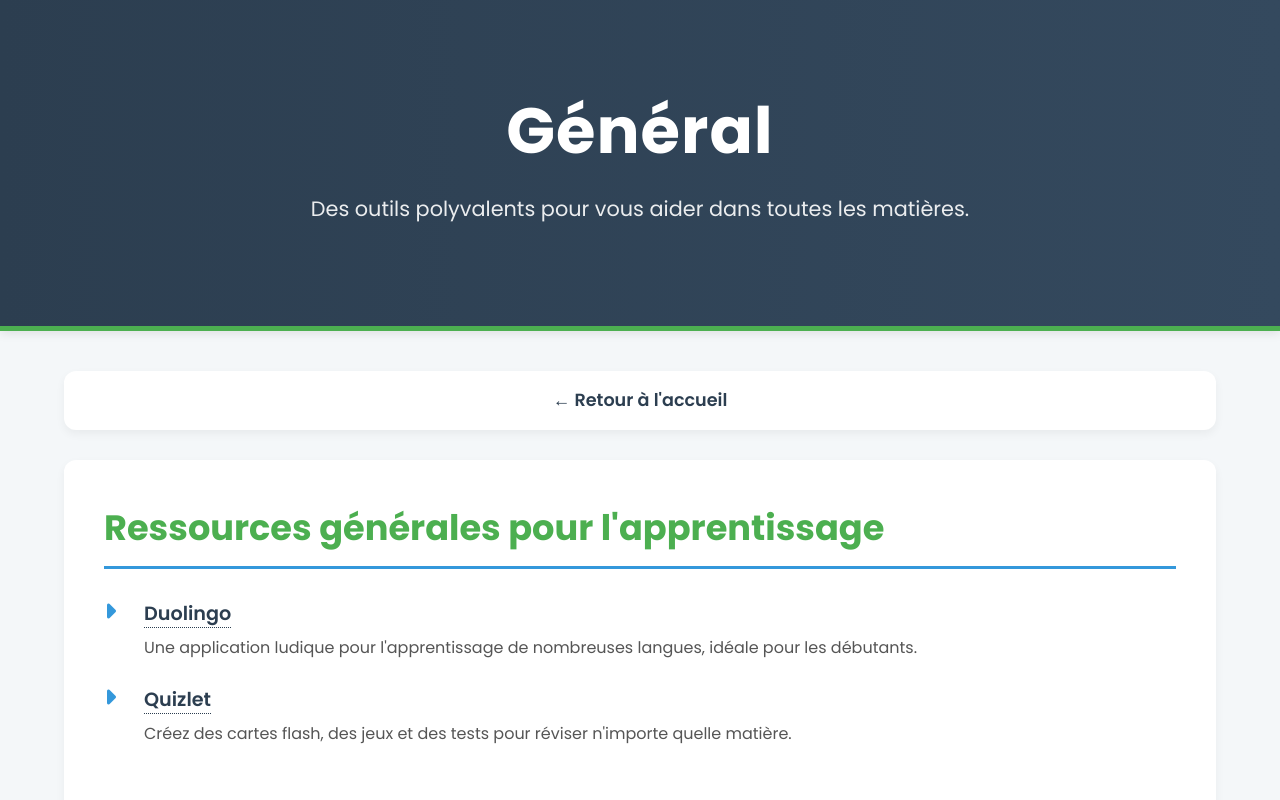
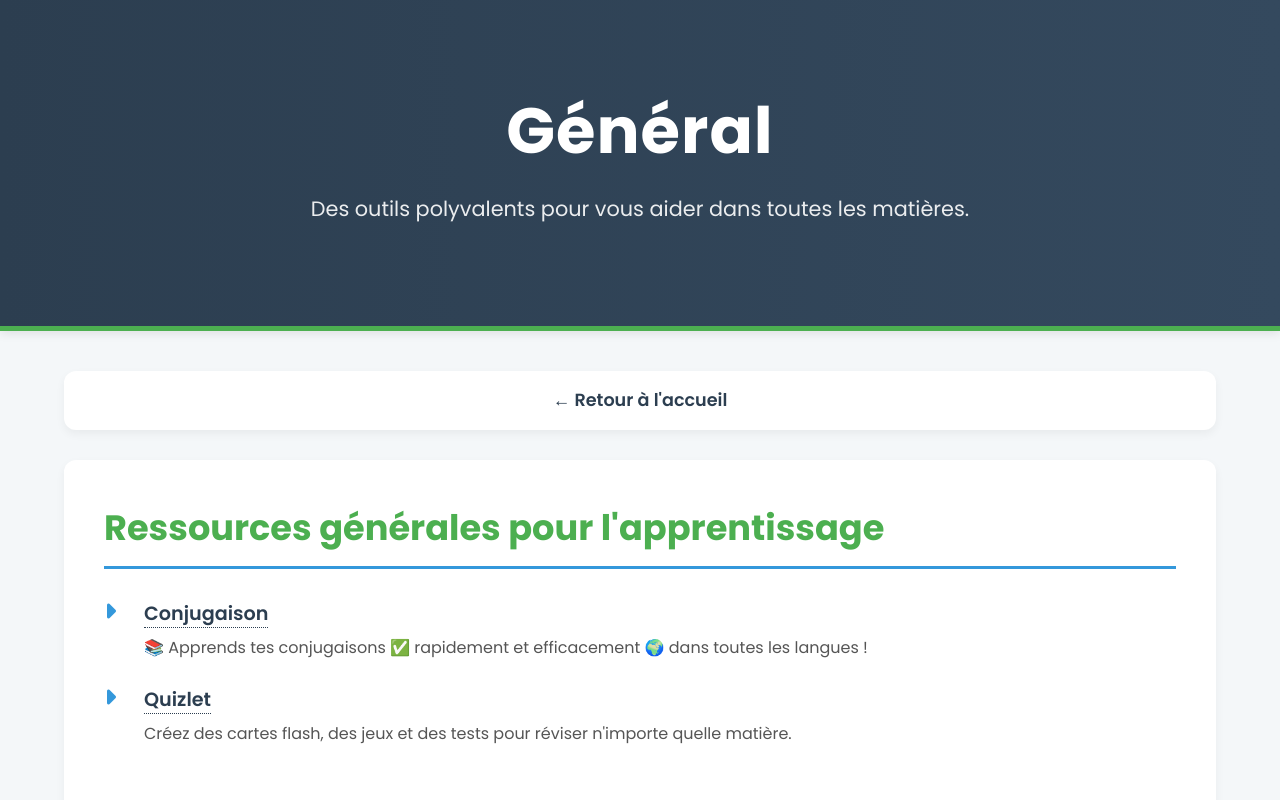
Before and after one commit to Balou201/Auxilium, a plain HTML site: page general.html in a window 1280 px wide. Shown: the top 800 px of the page. Drawn offline with Linux system fonts and the light colour scheme.

Commit message:
Update general.html

```diff
--- a/general.html
+++ b/general.html
@@ -185,8 +185,8 @@
             <ul class="resource-list">
                 <li>
                     <div class="resource-info">
-                        <h4><a href="https://www.duolingo.com/fr" class="site-link" target="_blank">Duolingo</a></h4>
-                        <p>Une application ludique pour l'apprentissage de nombreuses langues, idéale pour les débutants.</p>
+                        <h4><a href="https://balou201.github.io/Help/general/verbe/" class="site-link" target="_blank">Conjugaison</a></h4>
+                        <p>📚 Apprends tes conjugaisons ✅ rapidement et efficacement 🌍 dans toutes les langues !</p>
                     </div>
                 </li>
                 <li>
```
